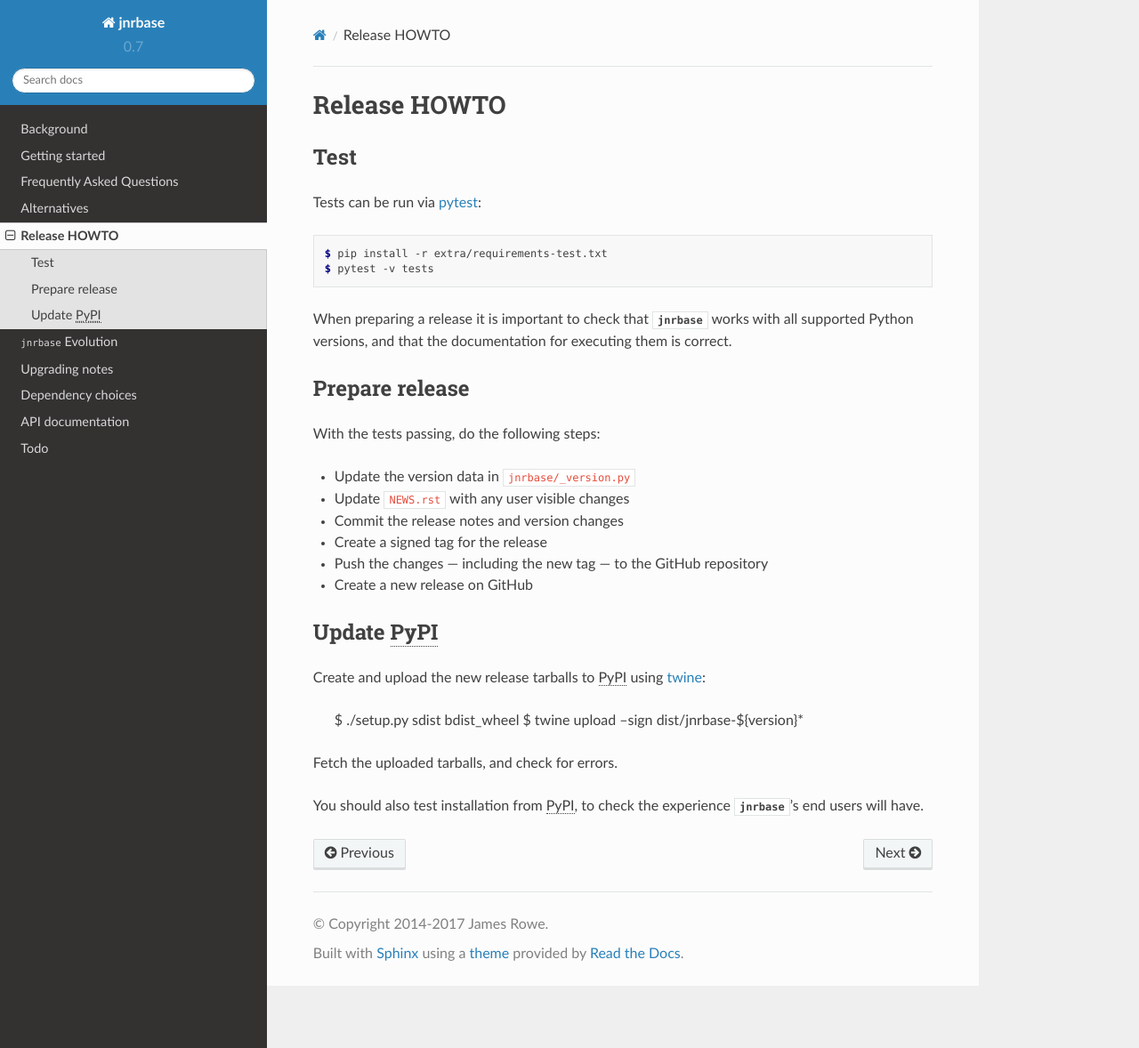
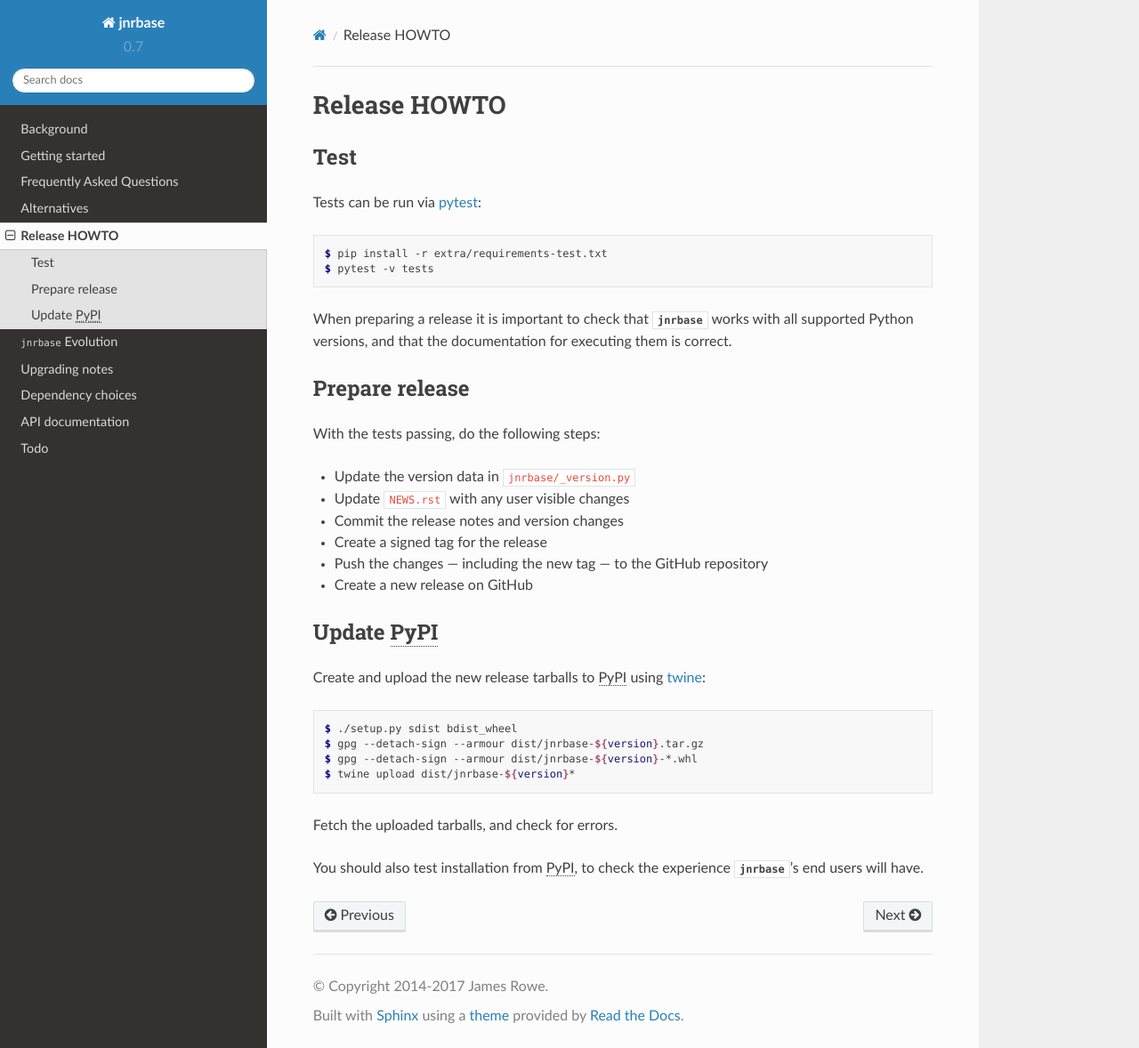
Before and after one commit to JNRowe/jnrbase, a Sphinx documentation site: the page built from doc/release.rst, in a window 1280 px wide and 1178 px high. Shown: the whole window at 89% size. Built offline with Sphinx 7.4.7 and the Read the Docs theme 2.0.0, drawn with Linux system fonts in a browser that asks for light colours.

Commit message:
[Tr] Fix code block for upload example

```diff
--- a/doc/release.rst
+++ b/doc/release.rst
@@ -40,10 +40,12 @@ Update |PyPI|
   This is the section you’re especially likely to get wrong at some point if you
   try to handle all of this manually ;)
 
-Create and upload the new release tarballs to |PyPI| using twine_:
+Create and upload the new release tarballs to |PyPI| using twine_::
 
     $ ./setup.py sdist bdist_wheel
-    $ twine upload --sign dist/jnrbase-${version}*
+    $ gpg --detach-sign --armour dist/jnrbase-${version}.tar.gz
+    $ gpg --detach-sign --armour dist/jnrbase-${version}-*.whl
+    $ twine upload dist/jnrbase-${version}*
 
 Fetch the uploaded tarballs, and check for errors.
 
```
